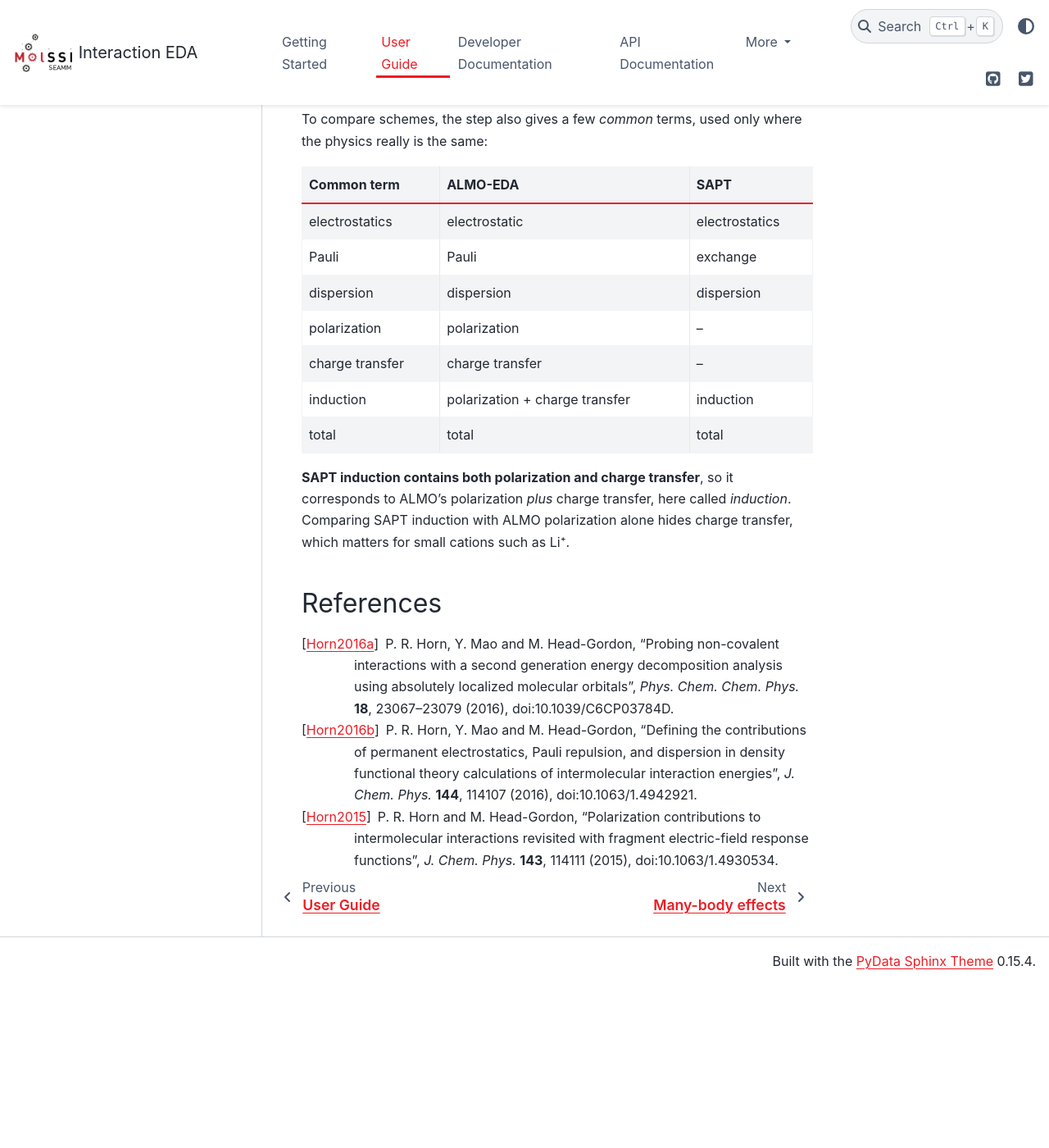
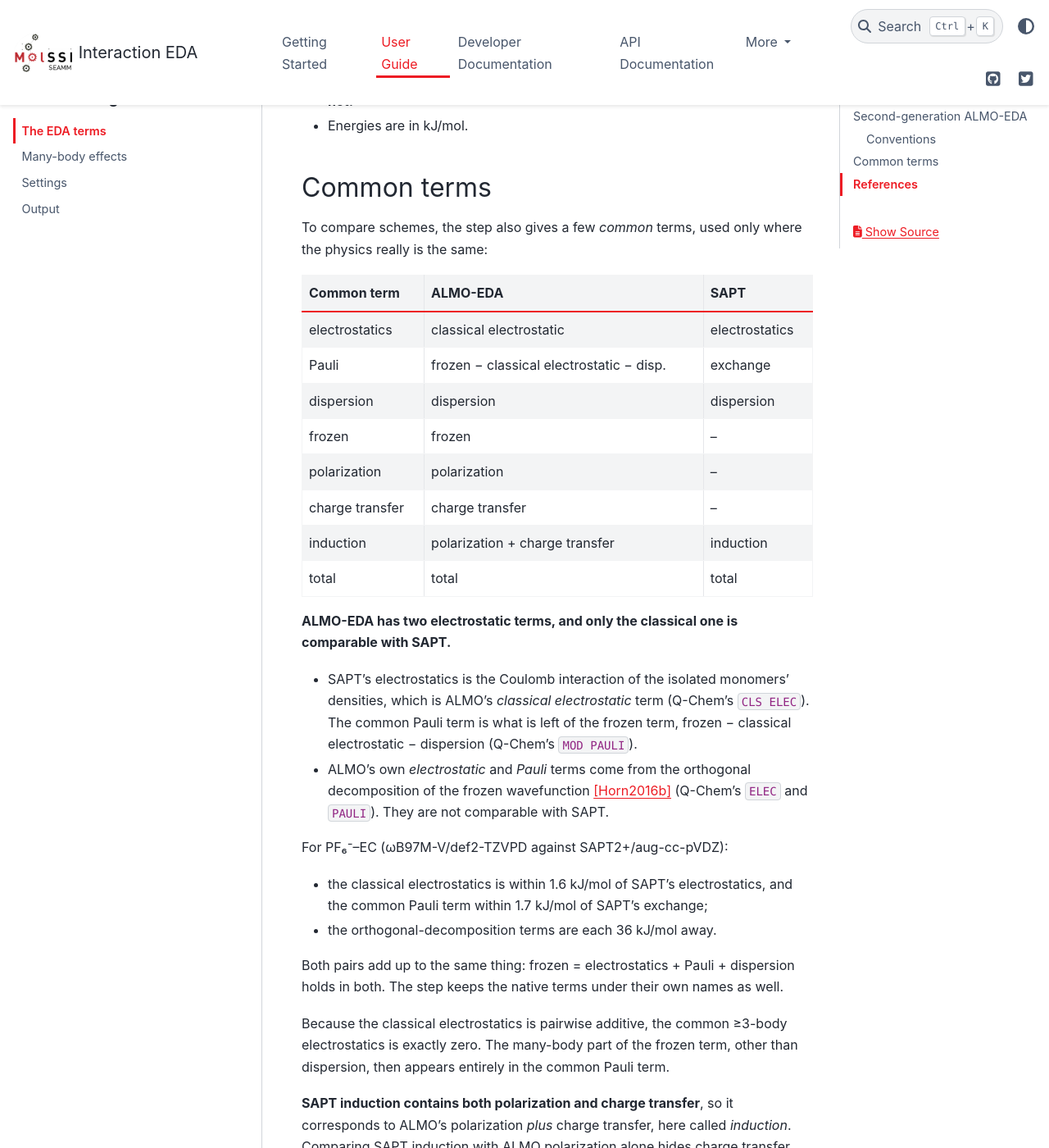
Before and after one commit to molssi-seamm/interaction_eda_step, a Sphinx documentation site: the page built from docs/user_guide/terms.rst, in a window 1280 px wide and 1400 px high, scrolled down 1512 px. Shown: the whole window at 82% size. Built offline with Sphinx 7.4.7 and the PyData theme 0.15.4, drawn with Linux system fonts in a browser that asks for light colours; pages that are not in the unit, such as notebooks, are missing from menus; before the commit the page ends 2713 px from its top, so only the background shows below that; some of the changed text lies outside the part shown.

Commit message:
Common electrostatics and Pauli are the SAPT-comparable pair; SVD warning
The common 'electrostatics' is now ALMO's classical electrostatic term (Q-Chem
CLS ELEC) and the common 'Pauli' is frozen - classical electrostatic -
dispersion (Q-Chem MOD PAULI), which agree with SAPT2+ to 1.7 kJ/mol for the
anion validation cases; the orthogonal-decomposition pair (ELEC, PAULI) was off
by 36 kJ/mol for PF6- - EC. Native terms are unchanged. The common >=3-body
electrostatics is exactly 0 (test against shell A: common >=3-body Pauli
-5.681). The printout shows the common terms and the pairs table uses them;
EDA_conventions and the docs say which pair is SAPT-comparable. Warn when the
FERF SVD threshold is looser than 1e-4 with a cation.

Co-Authored-By: Claude Opus 5.5 <noreply@anthropic.com>

```diff
--- a/docs/user_guide/many_body.rst
+++ b/docs/user_guide/many_body.rst
@@ -37,4 +37,5 @@ For a Li⁺ ion with its first solvation shell (Li⁺, 2 EC, 2 DMC; ωB97M-V/def
 ≥3-body part of the total is +171 kJ/mol, against a 2-body sum of -667 kJ/mol. Almost
 all of it is polarization (+160 kJ/mol): the solvent molecules polarize each other less
 in the cluster than the Li⁺ polarizes each of them alone. Classical electrostatics has
-no ≥3-body part, as it must.
+no ≥3-body part, as it must, so the frozen term's -1.1 kJ/mol is +4.6 kJ/mol of
+dispersion and -5.7 kJ/mol of (common) Pauli.
--- a/docs/user_guide/settings.rst
+++ b/docs/user_guide/settings.rst
@@ -54,7 +54,10 @@ FERF response
 FERF singular-value threshold
     Response directions with singular values below this are dropped from the
     polarization space. Like the response, it affects only the polarization/charge
-    transfer split.
+    transfer split. 10⁻⁴ is converged: for Li⁺–PF₆⁻ and PF₆⁻–EC, 10⁻⁵ changes the
+    split by less than 10⁻⁸ kJ/mol, while 10⁻³ moves 0.06 kJ/mol from polarization to
+    charge transfer for Li⁺–PF₆⁻. The step warns if the threshold is looser than
+    10⁻⁴ and there is a cation.
 
 Fragments and calculations
 ==========================
--- a/docs/user_guide/terms.rst
+++ b/docs/user_guide/terms.rst
@@ -14,10 +14,13 @@ frozen
     divided into three parts:
 
     electrostatic
-        The interaction of the fragments' frozen charge densities, including their
-        overlap (charge penetration).
+        The permanent electrostatics of the fragments' densities after an orthogonal
+        decomposition of the frozen wavefunction [Horn2016b]_ (Q-Chem's ``ELEC``). It
+        is more attractive than the classical electrostatics below, by as much as
+        30 kJ/mol for an anion in contact with a solvent molecule.
     Pauli
-        The repulsion from antisymmetrizing the fragments' occupied orbitals.
+        The repulsion from antisymmetrizing the fragments' occupied orbitals, in the
+        same orthogonal decomposition: frozen − electrostatic − dispersion.
     dispersion
         Defined against a dispersion-free partner functional (Hartree--Fock exchange).
         With a functional that adds an empirical correction (-D3, -D4) it also contains
@@ -38,9 +41,11 @@ total
     step checks them.
 
 classical electrostatic
-    The electrostatic interaction of the fragments' frozen densities as point-free
-    classical charge distributions. It is exactly pairwise additive, so its many-body
-    part is zero, which is a useful check.
+    The Coulomb interaction of the isolated fragments' charge densities and nuclei,
+    including charge penetration (Q-Chem's ``CLS ELEC``). This is what SAPT calls
+    electrostatics: for Li⁺–PF₆⁻ and PF₆⁻–EC it agrees with SAPT2+/aug-cc-pVDZ to
+    1.6 kJ/mol. It is exactly pairwise additive, so its many-body part is zero, which
+    is a useful check.
 
 Conventions
 -----------
@@ -55,17 +60,42 @@ Common terms
 To compare schemes, the step also gives a few *common* terms, used only where the
 physics really is the same:
 
-======================  ===============================  =============================
-Common term             ALMO-EDA                         SAPT
-======================  ===============================  =============================
-electrostatics          electrostatic                    electrostatics
-Pauli                   Pauli                            exchange
-dispersion              dispersion                       dispersion
-polarization            polarization                     --
-charge transfer         charge transfer                  --
-induction               polarization + charge transfer   induction
-total                   total                            total
-======================  ===============================  =============================
+======================  ===========================================  ================
+Common term             ALMO-EDA                                     SAPT
+======================  ===========================================  ================
+electrostatics          classical electrostatic                      electrostatics
+Pauli                   frozen − classical electrostatic − disp.     exchange
+dispersion              dispersion                                   dispersion
+frozen                  frozen                                       --
+polarization            polarization                                 --
+charge transfer         charge transfer                              --
+induction               polarization + charge transfer               induction
+total                   total                                        total
+======================  ===========================================  ================
+
+**ALMO-EDA has two electrostatic terms, and only the classical one is comparable with
+SAPT.**
+
+* SAPT's electrostatics is the Coulomb interaction of the isolated monomers' densities,
+  which is ALMO's *classical electrostatic* term (Q-Chem's ``CLS ELEC``). The common
+  Pauli term is what is left of the frozen term, frozen − classical electrostatic −
+  dispersion (Q-Chem's ``MOD PAULI``).
+* ALMO's own *electrostatic* and *Pauli* terms come from the orthogonal decomposition
+  of the frozen wavefunction [Horn2016b]_ (Q-Chem's ``ELEC`` and ``PAULI``). They are
+  not comparable with SAPT.
+
+For PF₆⁻–EC (ωB97M-V/def2-TZVPD against SAPT2+/aug-cc-pVDZ):
+
+* the classical electrostatics is within 1.6 kJ/mol of SAPT's electrostatics, and the
+  common Pauli term within 1.7 kJ/mol of SAPT's exchange;
+* the orthogonal-decomposition terms are each 36 kJ/mol away.
+
+Both pairs add up to the same thing: frozen = electrostatics + Pauli + dispersion holds
+in both. The step keeps the native terms under their own names as well.
+
+Because the classical electrostatics is pairwise additive, the common ≥3-body
+electrostatics is exactly zero. The many-body part of the frozen term, other than
+dispersion, then appears entirely in the common Pauli term.
 
 **SAPT induction contains both polarization and charge transfer**, so it corresponds to
 ALMO's polarization *plus* charge transfer, here called *induction*. Comparing SAPT
```
Also changed, not shown: docs/user_guide/output.rst (+13 -7 lines), 4 other files.
